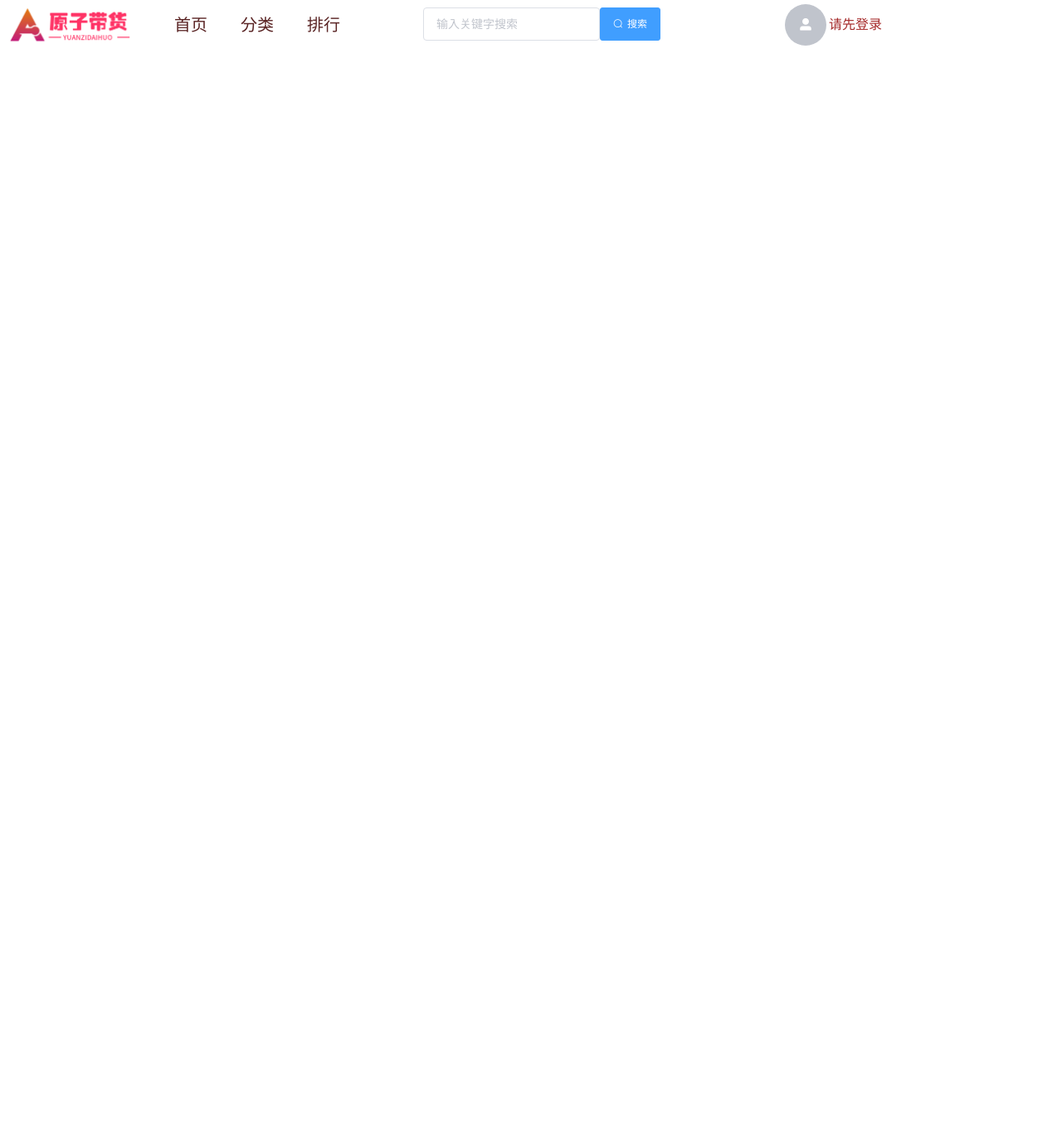
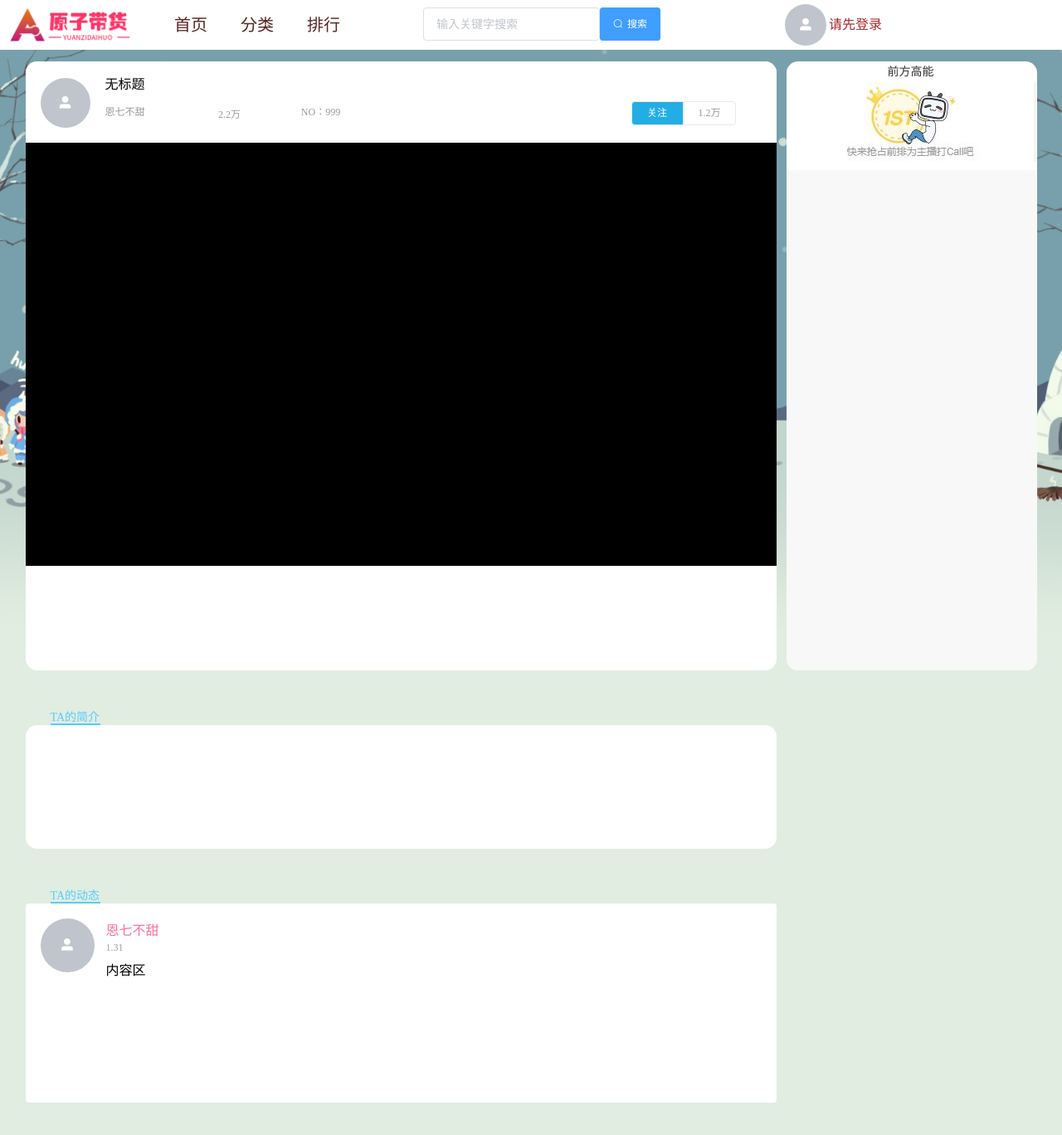
Before and after one commit to YonghaoZhu-code/livevue, a Vue app: page /#/onlive/1 in a window 1280 px wide. Shown: the top 1368 px of the page at 83% size. Before the commit the page ends 800 px from the top, so only its background shows below. Built offline with nearby package versions, Linux system fonts and the light colour scheme; no server answers; a small style sheet from the web is missing.

Commit message:
完成直播动态页面,完成接口对接及修复部分功能

```diff
--- a/src/router/index.js
+++ b/src/router/index.js
@@ -55,7 +55,7 @@ const routes = [
     }
   },
   {
-    path: '/onlive',
+    path: '/onlive/:uid',
     component: () => import('../views/onlive/onlive.vue'),
     meta: {
       auth: false
--- a/src/views/Home.vue
+++ b/src/views/Home.vue
@@ -23,13 +23,13 @@
         </a>
     </div>
     <div class="ctx">
-      <router-link :to="seller.dd" v-for="seller in sellers" :key="seller">
+      <router-link :to="`/onlive/${liver.uid || 0}`" v-for="liver in livers" :key="liver">
       <div class="show" >
-        <div class="show-pic" :style="`background-image:url(${seller.imgurl}) `"></div>
-        <div class="show-title">{{seller.title}}</div>
+        <div class="show-pic" :style="`background-image:url(${liver.imgUrl || 0}) `"></div>
+        <div class="show-title">{{liver.title || 0}}</div>
         <div class="show-mine">
-          <div class="show-mine-name">{{seller.user}}</div>
-          <div class="show-mine-see"><i class="iconfont icon-team"></i>2.6万</div>
+          <div class="show-mine-name">{{liver.name || 0}}</div>
+          <div class="show-mine-see"><i class="iconfont icon-team"></i>{{liver.fans || 0}}万</div>
         </div>
       </div>
       </router-link>
@@ -44,52 +44,20 @@
 export default {
   data () {
     return {
-      sellers: [
-        {
-          user: '奥迪',
-          dd: '/login',
-          imgurl: 'https://wallpaperm.cmcm.com/1ef12434060e9db21d8cb2917d6fafcb.jpg',
-          title: 'RS7发布会'
-        },
-        {
-          user: '宝马',
-          dd: '/register',
-          imgurl: 'https://wallpaperm.cmcm.com/d35a7602dacc4a4009d85a9896c146c1.jpg',
-          title: '新品发布会'
-        },
-        {
-          user: '奔驰',
-          dd: '/login',
-          imgurl: 'https://wallpaperm.cmcm.com/a4ed799f867feb1eebda7acdabd326d1.jpg',
-          title: '新品发布会'
-        },
-        {
-          user: '宾利',
-          dd: '/login',
-          imgurl: 'https://wallpaperm.cmcm.com/1ef12434060e9db21d8cb2917d6fafcb.jpg',
-          title: 'RS7发布会'
-        },
-        {
-          user: '布加迪',
-          dd: '/login',
-          imgurl: 'https://wallpaperm.cmcm.com/d35a7602dacc4a4009d85a9896c146c1.jpg',
-          title: '新品发布会'
-        },
-        {
-          user: '迈凯伦',
-          dd: '/login',
-          imgurl: 'https://wallpaperm.cmcm.com/a4ed799f867feb1eebda7acdabd326d1.jpg',
-          title: '新品发布会'
-        },
-        {
-          user: '迈凯伦',
-          dd: '/login',
-          imgurl: 'https://wallpaperm.cmcm.com/a4ed799f867feb1eebda7acdabd326d1.jpg',
-          title: '新品发布会'
-        }
-
+      livers: [
       ]
     }
+  },
+  methods: {
+    // 获取粉丝数排名前10的主播
+    async getToplivers () {
+      const { data: res } = await this.$http.get('/getlivers')
+      if (res.code !== 200) return this.$message.error('获取数据失败')
+      this.livers = res.livers.rows
+    }
+  },
+  created () {
+    this.getToplivers()
   }
 }
 </script>
--- a/src/views/onlive/onlive.vue
+++ b/src/views/onlive/onlive.vue
@@ -13,16 +13,16 @@
                <el-avatar :src="HeaderUrl" icon="el-icon-user-solid" :size="60"></el-avatar>
              </div>
              <div class="content">
-               <div class="shang">TITLE</div>
+               <div class="shang">{{liver.title||'无标题'}}</div>
                <div class="xia">
                 <div class="zuo">
-                  <div>恩七不甜</div>
-                  <div><i class="iconfont icon-gift-fill" style="color:#ff0066;font-size: 22px;"></i>30万</div>
-                  <div>NO：>1000</div>
+                  <div>{{liver.name||'恩七不甜'}}</div>
+                  <div><i class="iconfont icon-gift-fill" style="color:#fb7299;font-size: 22px;"></i>{{liver.gift||2.2}}万</div>
+                  <div>NO：{{liver.no||999}}</div>
                 </div>
                 <div class="you">
                   <div><i class="iconfont icon-heart"></i>关注</div>
-                  <div>26万</div>
+                  <div>{{liver.fans||1.2}}万</div>
                 </div>
                </div>
              </div>
@@ -43,12 +43,21 @@
       </div>
         </div>
         <div class="catalog">
-          <div >TA的简介</div>
+          <div class="first">TA的简介</div>
           <div class="logbox"></div>
         </div>
         <div class="zoom">
-          <div >TA的动态</div>
-          <div class="zoombox"></div>
+          <div class="first">TA的动态</div>
+          <div class="zoombox">
+            <div style="width:70px;padding:6px">
+               <el-avatar :src="HeaderUrl" icon="el-icon-user-solid" :size="65"></el-avatar>
+            </div>
+            <div class="zoomctx">
+            <div>{{liver.name||'恩七不甜'}}</div>
+            <div class="date">1.31</div>
+            <div class="text">内容区</div>
+            </div>
+          </div>
         </div>
         </div>
   <div class="right"></div>
@@ -60,8 +69,20 @@
 export default {
   data () {
     return {
-      HeaderUrl: ''
+      HeaderUrl: '',
+      liver: {}
     }
+  },
+  methods: {
+    async getliverInfo () {
+      const uid = this.$route.params.uid || ''
+      const { data: res } = await this.$http.get('/getliverinfo', { params: { uid } })
+      if (res.code !== 200) return this.$message.error('获取主播数据失败')
+      this.liver = res.liver
+    }
+  },
+  mounted () {
+    this.getliverInfo()
   }
 }
 </script>
@@ -191,16 +212,16 @@ min-height:500px;
         }
     }
 }
-.catalog{
-  width: 905px ;
-  margin-top: 50px;
-  :first-child{
+.first{
     width: 60px;
     color:#5cf ;
     font-size: 14px;
     margin-left: 30px;
     border-bottom: 2px solid #5cf;;
   }
+.catalog{
+  width: 905px ;
+  margin-top: 50px;
   .logbox{
     box-sizing: border-box;
     border-radius: 14px;
@@ -214,19 +235,33 @@ min-height:500px;
       width: 905px ;
       min-height: 905px;
       margin-top: 50px;
-  :first-child{
-    width: 60px;
-    color:#5cf ;
-    font-size: 14px;
-    margin-left: 30px;
-    border-bottom: 2px solid #5cf;;
-  }
   .zoombox{
-    border-radius: 14px;
+    border-radius: 4px;
     background-color: #fff;
     box-sizing: border-box;
-    height: 149px;
-    padding: 24px;
+    height: 240px;
+    padding: 12px;
+    display:flex;
+    .zoomctx{
+      width: 534px;
+      :first-child{
+        color: #fb7299;
+        font-size: 16px;
+        margin-top: 10px;
+        padding: 3px;
+      }
+      .date{
+        color: #99a2aa;
+        font-size: 12px;
+        padding: 3px;
+      }
+      .text{
+        margin-top: 8px;
+        padding: 3px;
+        width: 524px;
+        height: 54px;
+      }
+    }
   }
     }
 }
```
